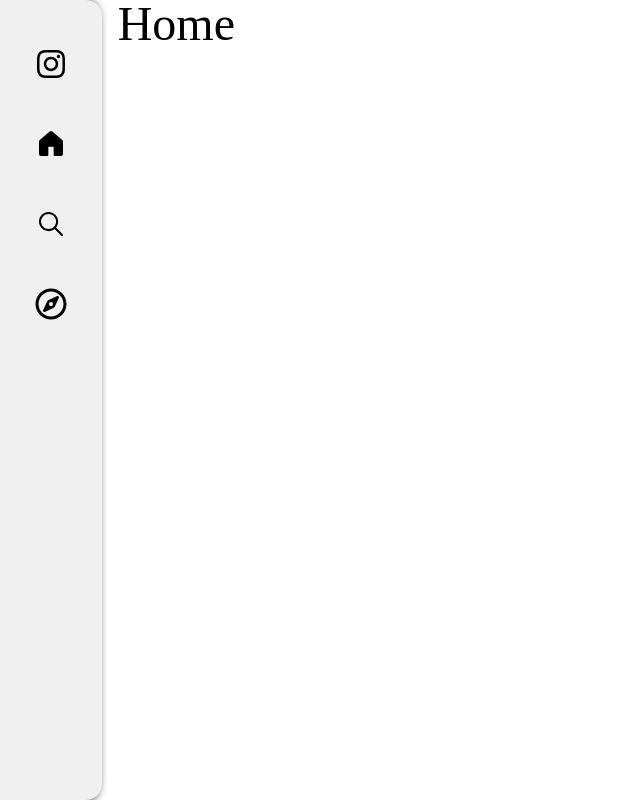
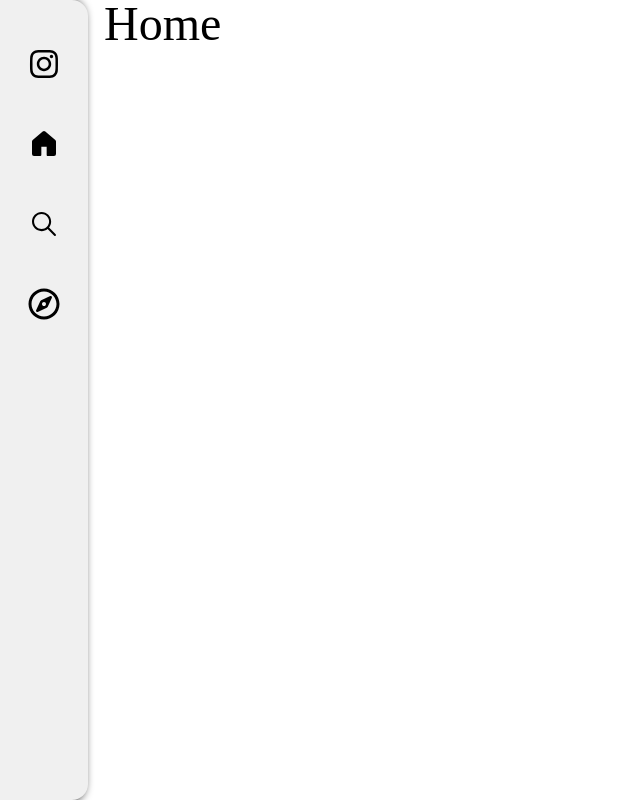
Before and after one commit to wwwcomcomcomcom/outstagram, a React (Vite) app: page / in a window 1280 px wide. Shown: the whole page, without its empty margins (0-640 px from the left). Built offline with nearby package versions, Linux system fonts and the light colour scheme; the HTML template or start-up script is replaced by a standard one.

Commit message:
Fix sideBar width to 5.5rem

```diff
--- a/src/components/sideBar.css
+++ b/src/components/sideBar.css
@@ -6,8 +6,9 @@
     display: flex;
     flex-direction: column;
     align-items: center;
-    flex-grow: 0.6;
+    /*flex-grow: 0.6;*/
     height: 100%;
+    width: 5.5rem;
 }
 
 .sideBar .menuIcon:first-child {
```
